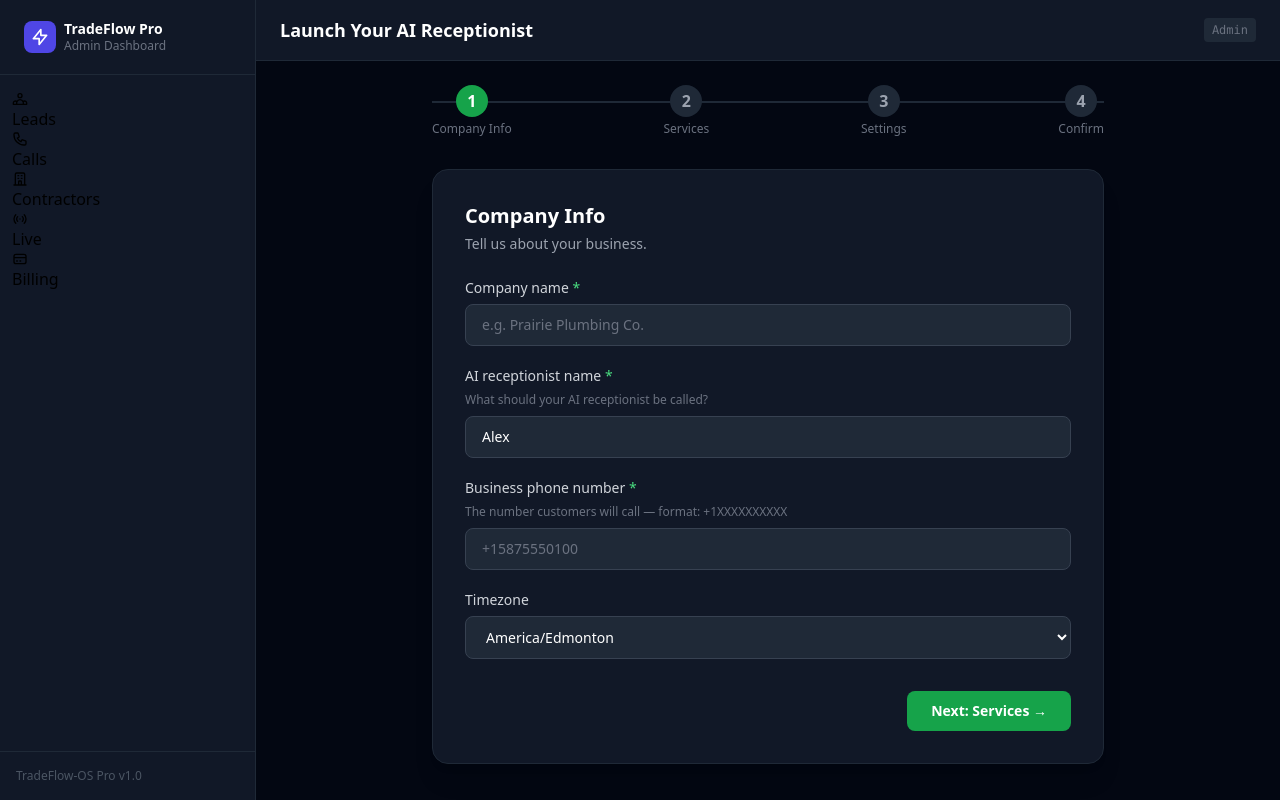
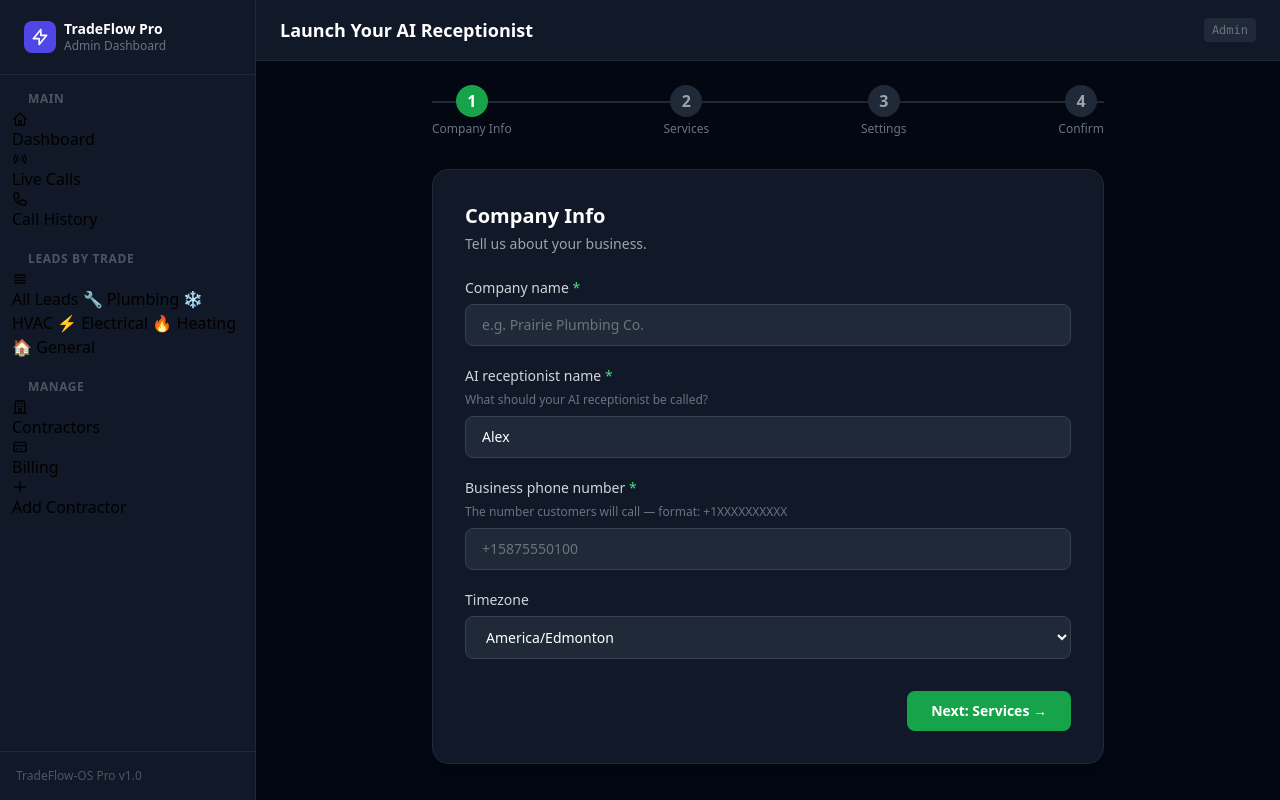
Before and after one commit to ren206-png/TradeFlow-OS-PRO, a FastAPI app: page /onboarding in a window 1280 px wide. Run offline with FastAPI, Linux system fonts and the light colour scheme; parts of the project's set-up code (start-up, migrations or seed data) failed here and were passed over; some libraries are stand-ins or nearby versions.

Commit message:
Redesign admin sidebar with grouped navigation sections
- Main section: Dashboard, Live Calls, Call History
- Leads by Trade section: All Leads + per-trade filters (Plumbing, HVAC, Electrical, Heating, General) with emoji icons and ?trade= query params
- Manage section: Contractors, Billing, Add Contractor
- TradeFlow Pro logo clickable, links to /dashboard/leads

Co-Authored-By: Claude Sonnet 4.6 <noreply@anthropic.com>

```diff
--- a/app/templates/base.html
+++ b/app/templates/base.html
@@ -32,14 +32,26 @@
     </div>
 
     <!-- Nav -->
-    <nav class="flex-1 px-3 py-4 space-y-1">
+    <nav class="flex-1 px-3 py-4 overflow-y-auto space-y-5">
+
+      <!-- Main -->
+      <div>
+        <p class="px-4 mb-1 text-xs font-semibold text-gray-600 uppercase tracking-wider">Main</p>
         <a href="/dashboard/leads"
            class="sidebar-link {% if active_nav == 'leads' %}active{% endif %}">
           <svg class="w-4 h-4" fill="none" stroke="currentColor" viewBox="0 0 24 24">
             <path stroke-linecap="round" stroke-linejoin="round" stroke-width="2"
-            d="M17 20h5v-2a3 3 0 00-5.356-1.857M17 20H7m10 0v-2c0-.656-.126-1.283-.356-1.857M7 20H2v-2a3 3 0 015.356-1.857M7 20v-2c0-.656.126-1.283.356-1.857m0 0a5.002 5.002 0 019.288 0M15 7a3 3 0 11-6 0 3 3 0 016 0z" />
+              d="M3 12l2-2m0 0l7-7 7 7M5 10v10a1 1 0 001 1h3m10-11l2 2m-2-2v10a1 1 0 01-1 1h-3m-6 0a1 1 0 001-1v-4a1 1 0 011-1h2a1 1 0 011 1v4a1 1 0 001 1m-6 0h6" />
           </svg>
-        Leads
+          Dashboard
+        </a>
+        <a href="/dashboard/live"
+           class="sidebar-link {% if active_nav == 'live' %}active{% endif %}">
+          <svg class="w-4 h-4" fill="none" stroke="currentColor" viewBox="0 0 24 24">
+            <path stroke-linecap="round" stroke-linejoin="round" stroke-width="2"
+              d="M5.636 18.364a9 9 0 010-12.728m12.728 0a9 9 0 010 12.728M8.464 15.536a5 5 0 010-7.072m7.072 0a5 5 0 010 7.072M12 12h.01" />
+          </svg>
+          Live Calls
         </a>
         <a href="/dashboard/calls"
            class="sidebar-link {% if active_nav == 'calls' %}active{% endif %}">
@@ -47,8 +59,39 @@
             <path stroke-linecap="round" stroke-linejoin="round" stroke-width="2"
               d="M3 5a2 2 0 012-2h3.28a1 1 0 01.948.684l1.498 4.493a1 1 0 01-.502 1.21l-2.257 1.13a11.042 11.042 0 005.516 5.516l1.13-2.257a1 1 0 011.21-.502l4.493 1.498a1 1 0 01.684.948V19a2 2 0 01-2 2h-1C9.716 21 3 14.284 3 6V5z" />
           </svg>
-        Calls
+          Call History
         </a>
+      </div>
+
+      <!-- Leads by Trade -->
+      <div>
+        <p class="px-4 mb-1 text-xs font-semibold text-gray-600 uppercase tracking-wider">Leads by Trade</p>
+        <a href="/dashboard/leads" class="sidebar-link {% if active_nav == 'leads' and not active_trade %}active{% endif %}">
+          <svg class="w-4 h-4" fill="none" stroke="currentColor" viewBox="0 0 24 24">
+            <path stroke-linecap="round" stroke-linejoin="round" stroke-width="2" d="M4 6h16M4 10h16M4 14h16M4 18h16"/>
+          </svg>
+          All Leads
+        </a>
+        <a href="/dashboard/leads?trade=plumbing" class="sidebar-link {% if active_trade == 'plumbing' %}active{% endif %}">
+          <span class="text-base">🔧</span> Plumbing
+        </a>
+        <a href="/dashboard/leads?trade=hvac" class="sidebar-link {% if active_trade == 'hvac' %}active{% endif %}">
+          <span class="text-base">❄️</span> HVAC
+        </a>
+        <a href="/dashboard/leads?trade=electrical" class="sidebar-link {% if active_trade == 'electrical' %}active{% endif %}">
+          <span class="text-base">⚡</span> Electrical
+        </a>
+        <a href="/dashboard/leads?trade=heating" class="sidebar-link {% if active_trade == 'heating' %}active{% endif %}">
+          <span class="text-base">🔥</span> Heating
+        </a>
+        <a href="/dashboard/leads?trade=general" class="sidebar-link {% if active_trade == 'general' %}active{% endif %}">
+          <span class="text-base">🏠</span> General
+        </a>
+      </div>
+
+      <!-- Manage -->
+      <div>
+        <p class="px-4 mb-1 text-xs font-semibold text-gray-600 uppercase tracking-wider">Manage</p>
         <a href="/dashboard/contractors"
            class="sidebar-link {% if active_nav == 'contractors' %}active{% endif %}">
           <svg class="w-4 h-4" fill="none" stroke="currentColor" viewBox="0 0 24 24">
@@ -56,14 +99,6 @@
               d="M19 21V5a2 2 0 00-2-2H7a2 2 0 00-2 2v16m14 0h2m-2 0h-5m-9 0H3m2 0h5M9 7h1m-1 4h1m4-4h1m-1 4h1m-5 10v-5a1 1 0 011-1h2a1 1 0 011 1v5m-4 0h4" />
           </svg>
           Contractors
-      </a>
-      <a href="/dashboard/live"
-         class="sidebar-link {% if active_nav == 'live' %}active{% endif %}">
-        <svg class="w-4 h-4" fill="none" stroke="currentColor" viewBox="0 0 24 24">
-          <path stroke-linecap="round" stroke-linejoin="round" stroke-width="2"
-            d="M5.636 18.364a9 9 0 010-12.728m12.728 0a9 9 0 010 12.728M8.464 15.536a5 5 0 010-7.072m7.072 0a5 5 0 010 7.072M12 12h.01" />
-        </svg>
-        Live
         </a>
         <a href="/dashboard/billing"
            class="sidebar-link {% if active_nav == 'billing' %}active{% endif %}">
@@ -73,6 +108,16 @@
           </svg>
           Billing
         </a>
+        <a href="/onboarding"
+           class="sidebar-link">
+          <svg class="w-4 h-4" fill="none" stroke="currentColor" viewBox="0 0 24 24">
+            <path stroke-linecap="round" stroke-linejoin="round" stroke-width="2"
+              d="M12 4v16m8-8H4" />
+          </svg>
+          Add Contractor
+        </a>
+      </div>
+
     </nav>
 
     <!-- Footer -->
```
Lines whose indentation alone changed are shown as unchanged.
